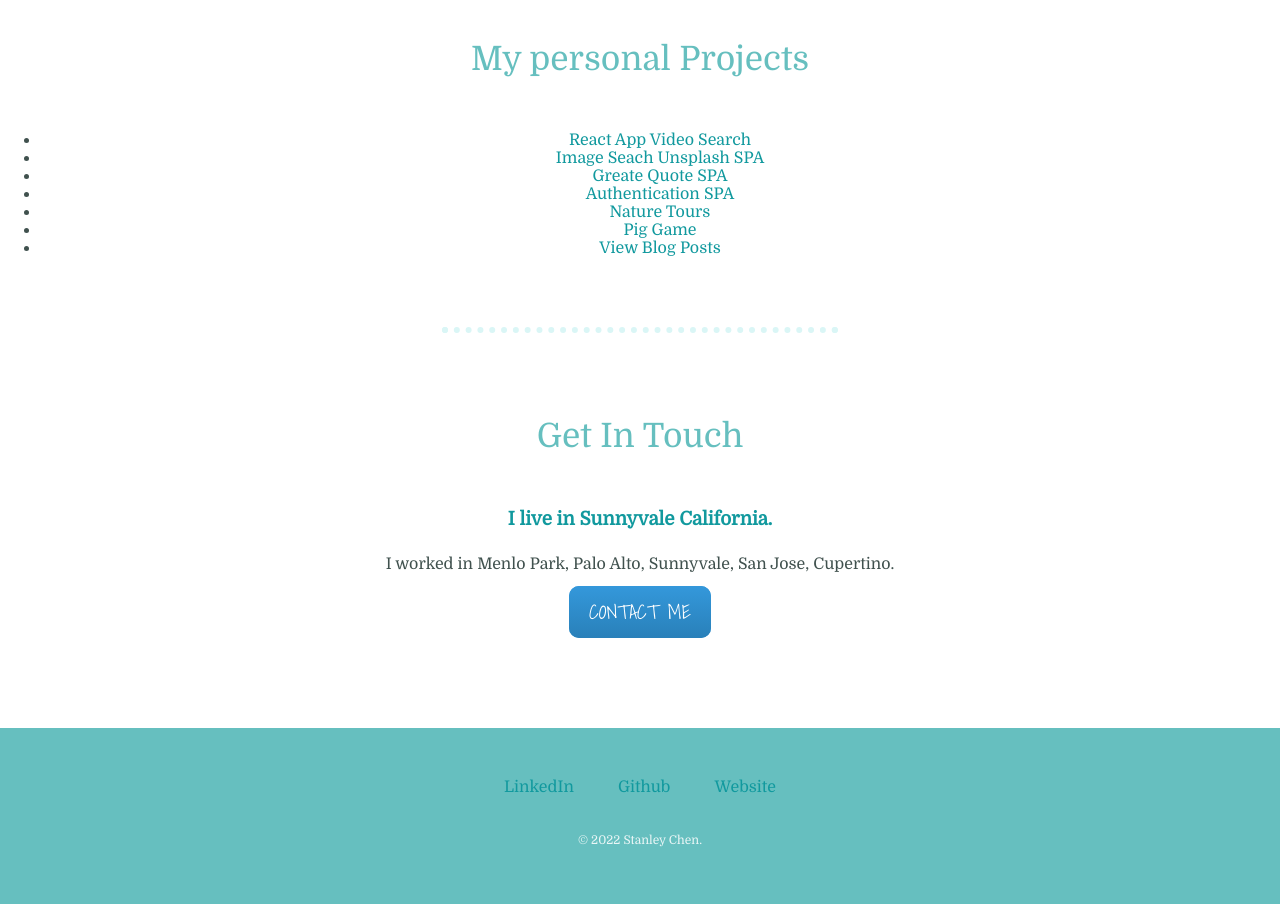
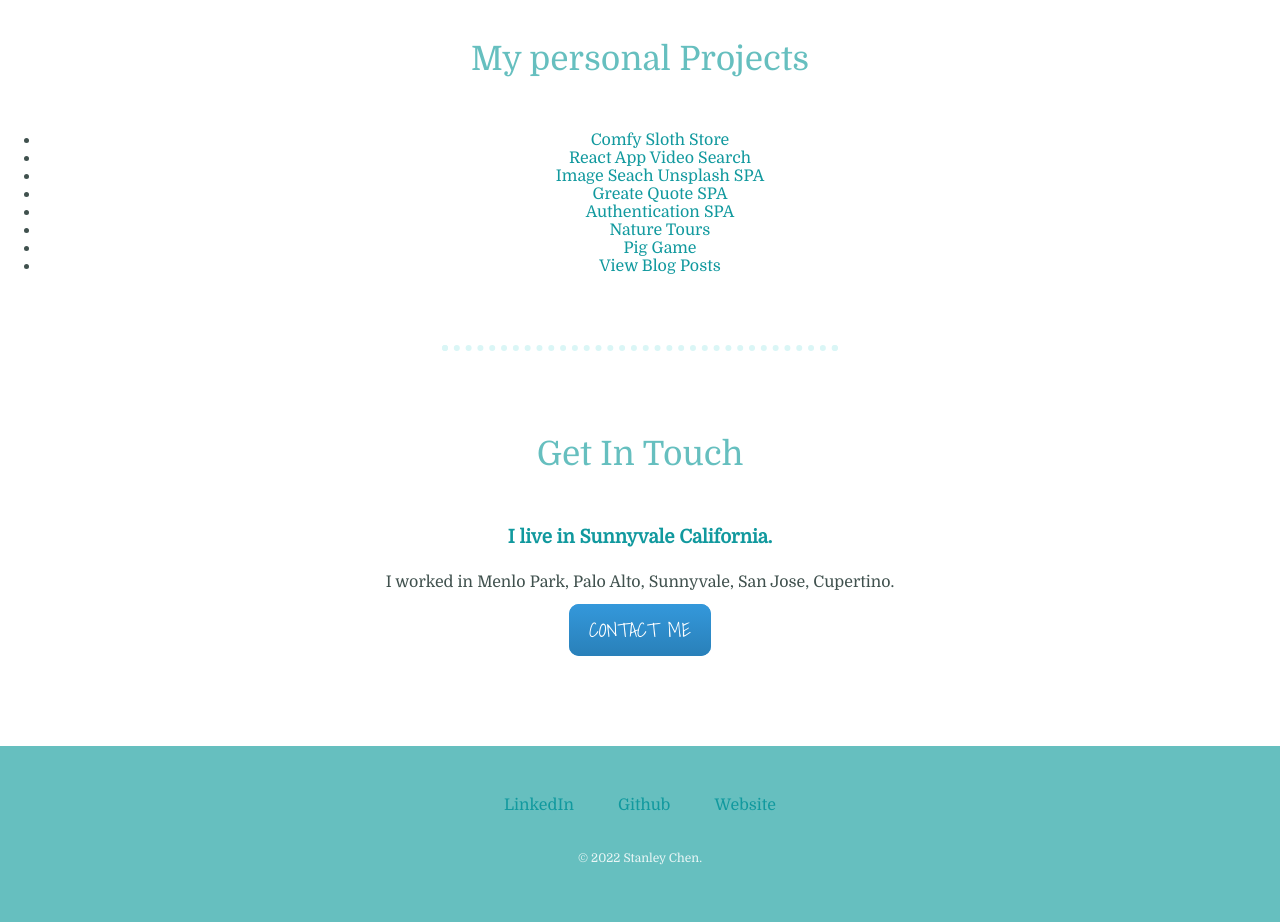
Before and after one commit to stanleygchen/Profile, a plain HTML site: page index.html in a window 1280 px wide. Shown: the part 2120-3042 px from the top of the page. Drawn offline with Linux system fonts and the light colour scheme.

Commit message:
Update index.html
update comfy sloth store

```diff
--- a/index.html
+++ b/index.html
@@ -51,6 +51,9 @@
         <h2> My personal Projects</h2>
         <ul>
           <li>
+            <a href="https://stanleychen-comfy-sloth.netlify.app/" target="_blank">Comfy Sloth Store</a>
+          </li>
+          <li>
             <a href="https://videos-hooks-indol-six.vercel.app/" target="_blank">React App Video Search</a>
           </li>
           <li>
```
